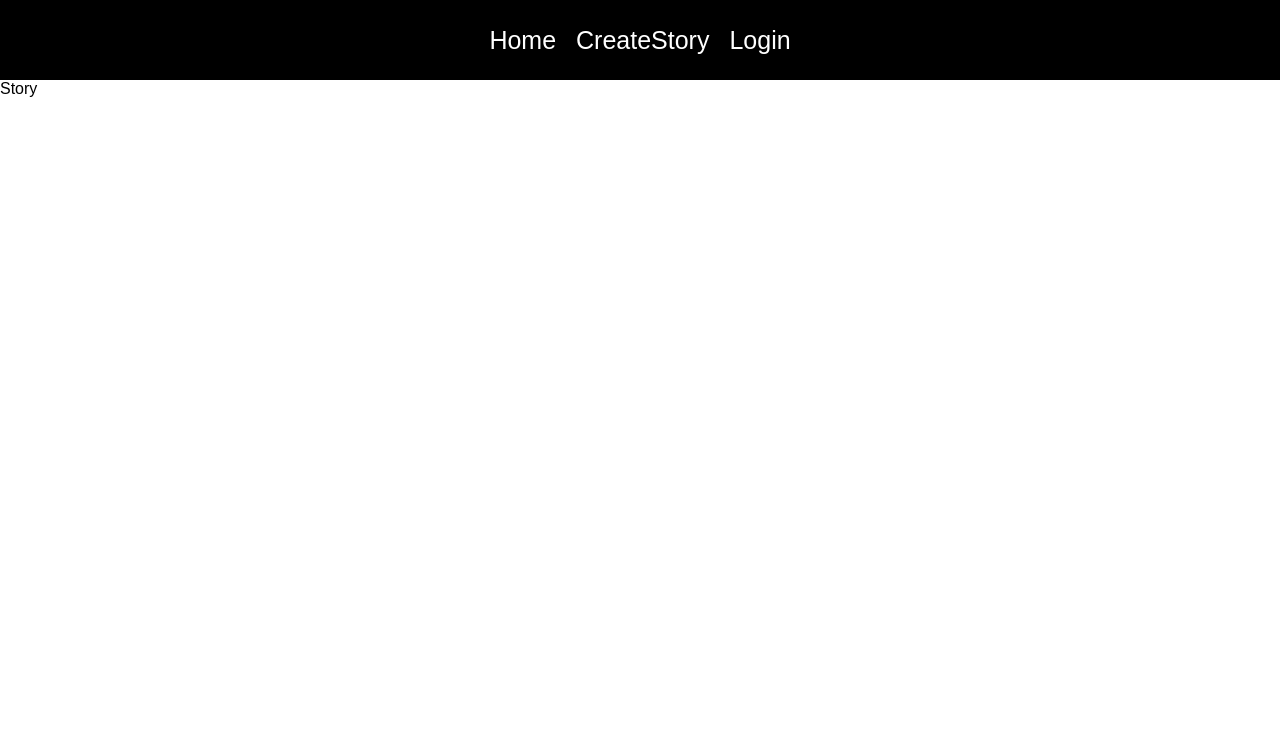
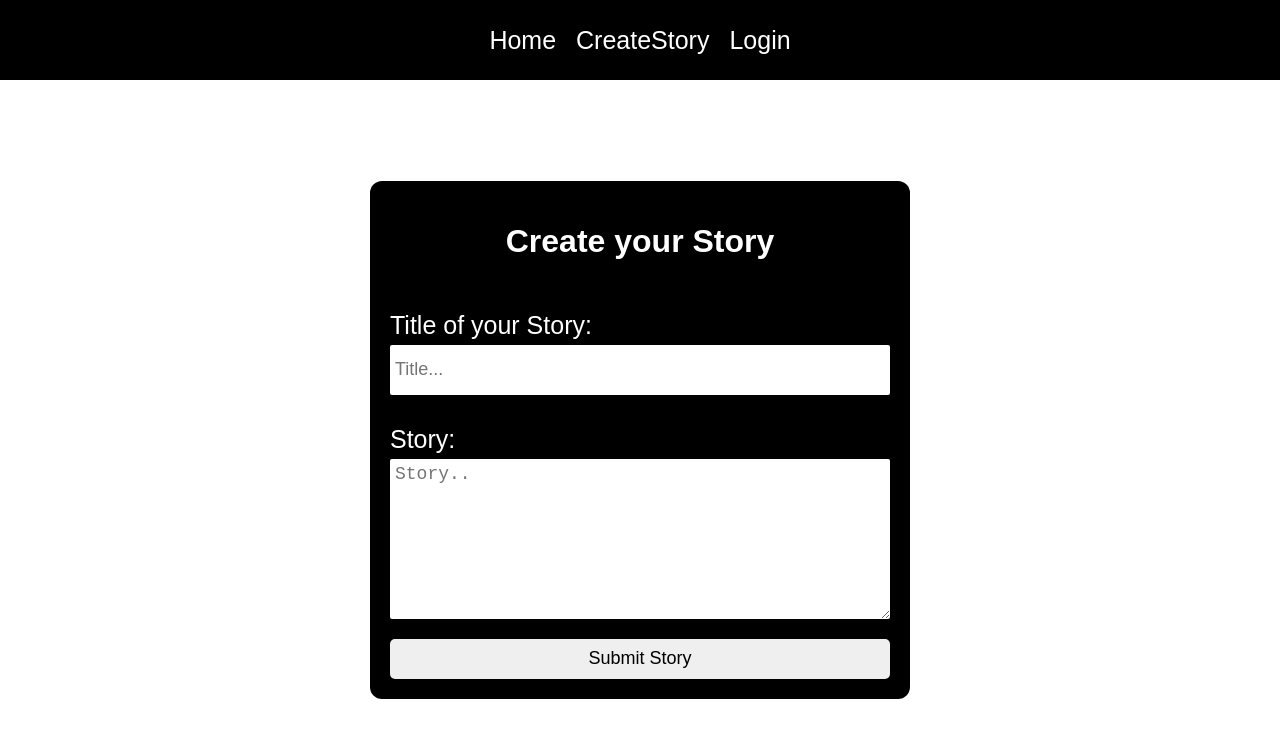
Before and after one commit to Silviyanancy/Story-Blog-Deployment-with-CI-CD, a React (Create React App) app: page /createstory in a window 1280 px wide. Shown: the top 738 px of the page. Built offline with nearby package versions, Linux system fonts and the light colour scheme.

Commit message:
Login & create story (half)

```diff
--- a/src/App.css
+++ b/src/App.css
@@ -26,14 +26,14 @@ a {
   font-size: 25px;
 }
 
-.createPostPage {
+.createStoryPage {
   width: 100%;
   height: calc(100vh - 80px);
   display: grid;
   place-items: center;
 }
 
-.cpContainer {
+.CSContainer {
   width: 500px;
   height: auto;
   padding: 20px;
@@ -44,14 +44,14 @@ a {
   flex-direction: column;
 }
 
-.cpContainer h1 {
+.CSContainer h1 {
   text-align: center;
 }
 
-.cpContainer label {
+.CSContainer label {
   font-size: 25px;
 }
-.cpContainer .inputGp {
+.CSContainer .inputGp {
   margin-top: 30px;
   display: flex;
   flex-direction: column;
@@ -72,7 +72,7 @@ a {
   height: 150px;
 }
 
-.cpContainer button {
+.CSContainer button {
   margin-top: 20px;
   height: 40px;
   border: none;
--- a/src/App.js
+++ b/src/App.js
@@ -1,23 +1,37 @@
-import React from 'react';
+import './App.css';
+import React, { useState } from 'react';
 import {BrowserRouter as Router, Routes, Route, Link} from "react-router-dom";
 import Home from './pages/Home';
-
-import './App.css';
 import CreateStory from './pages/CreateStory';
 import Login from './pages/Login';
+import { signOut } from 'firebase/auth';
+import {auth} from "./firebase-config";
 
 function App() {
+  //Firebase Authentication
+  const [Auth, setAuth] = useState(false);
+
+  //Firebase signout
+  const signOutUser = () => {
+    signOut(auth).then(() => {
+      localStorage.clear();
+      setAuth(false);
+      window.location.pathname = "/login";
+    });
+  };
+
   return (
     <Router>
       <nav>
         <Link to="/"> Home </Link>
         <Link to="/createstory"> CreateStory </Link>
-        <Link to="/login"> Login </Link>
+        {/*If not authenticated show the login page or logout*/}
+        {!Auth ? <Link to="/login"> Login </Link> : <button onClick={signOutUser}> Log Out</button>}
       </nav>
       <Routes>
         <Route path="/" element={<Home />} />
         <Route path="/createstory" element={<CreateStory />} />
-        <Route path="/login" element={<Login/>} />
+        <Route path="/login" element={<Login setAuth={setAuth}/>} />
       </Routes>
     </Router>
   );
--- a/src/pages/CreateStory.js
+++ b/src/pages/CreateStory.js
@@ -2,8 +2,21 @@ import React from 'react'
 
 const CreateStory = () => {
   return (
-    <div>
-      Story
+    <div className='createStoryPage'>
+      {""}
+      <div className='CSContainer'>
+        <h1>Create your Story</h1>
+        <div className='inputGp'>
+          <label>Title of your Story: </label>
+          <input placeholder='Title...'></input>
+        </div>
+        <div className='inputGp'>
+          <label>Story: </label>
+          <textarea placeholder='Story..'/>
+        </div>
+        <button>Submit Story</button>
+
+      </div>
     </div>
   )
 }
--- a/src/pages/Login.js
+++ b/src/pages/Login.js
@@ -1,8 +1,29 @@
-import React from 'react'
+import React from 'react';
+import {auth, provider} from "../firebase-config";
+import { signInWithPopup } from 'firebase/auth';
+//navigation between pages
+import { useNavigate } from 'react-router-dom';
 
-const Login = () => {
+const Login = (setAuth) => {
+  let navigate = useNavigate();
+
+
+  const signinwithGoogle = () => {
+    //Firebase Authentication
+    signInWithPopup(auth, provider).then((result) => {
+      //local storage login
+      localStorage.setItem("isAuth", true);
+      setAuth(true);
+      navigate("/");//navigate to home page
+    });
+  };
+
+
+
   return (
-    <div>
+    <div className='loginpage'>
+      <p>Sign In with Google to Continue Creating a Story</p>
+      <button className='login-with-google-btn'onClick={signinwithGoogle}>Sign in with Google</button>
       Login
     </div>
   )
```
